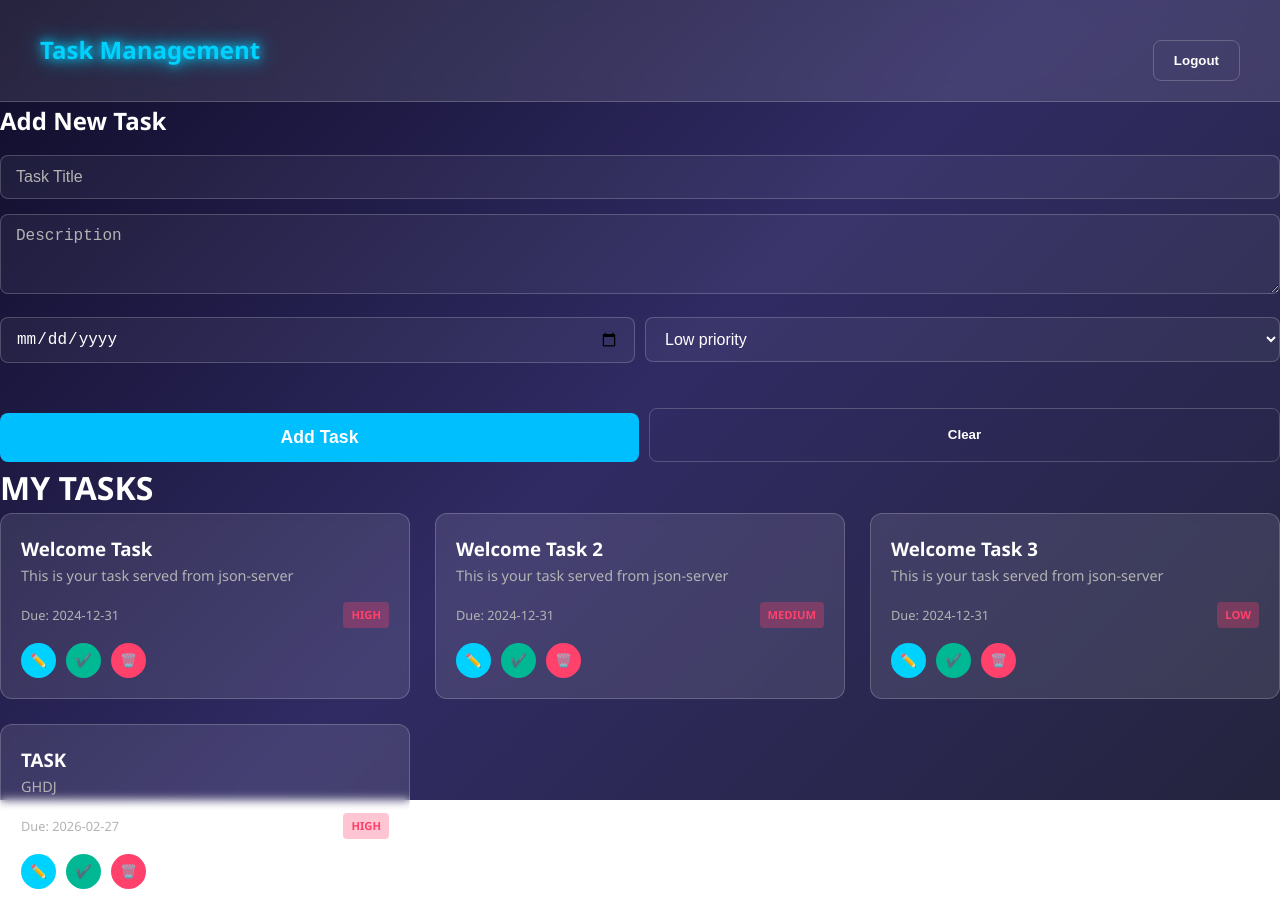
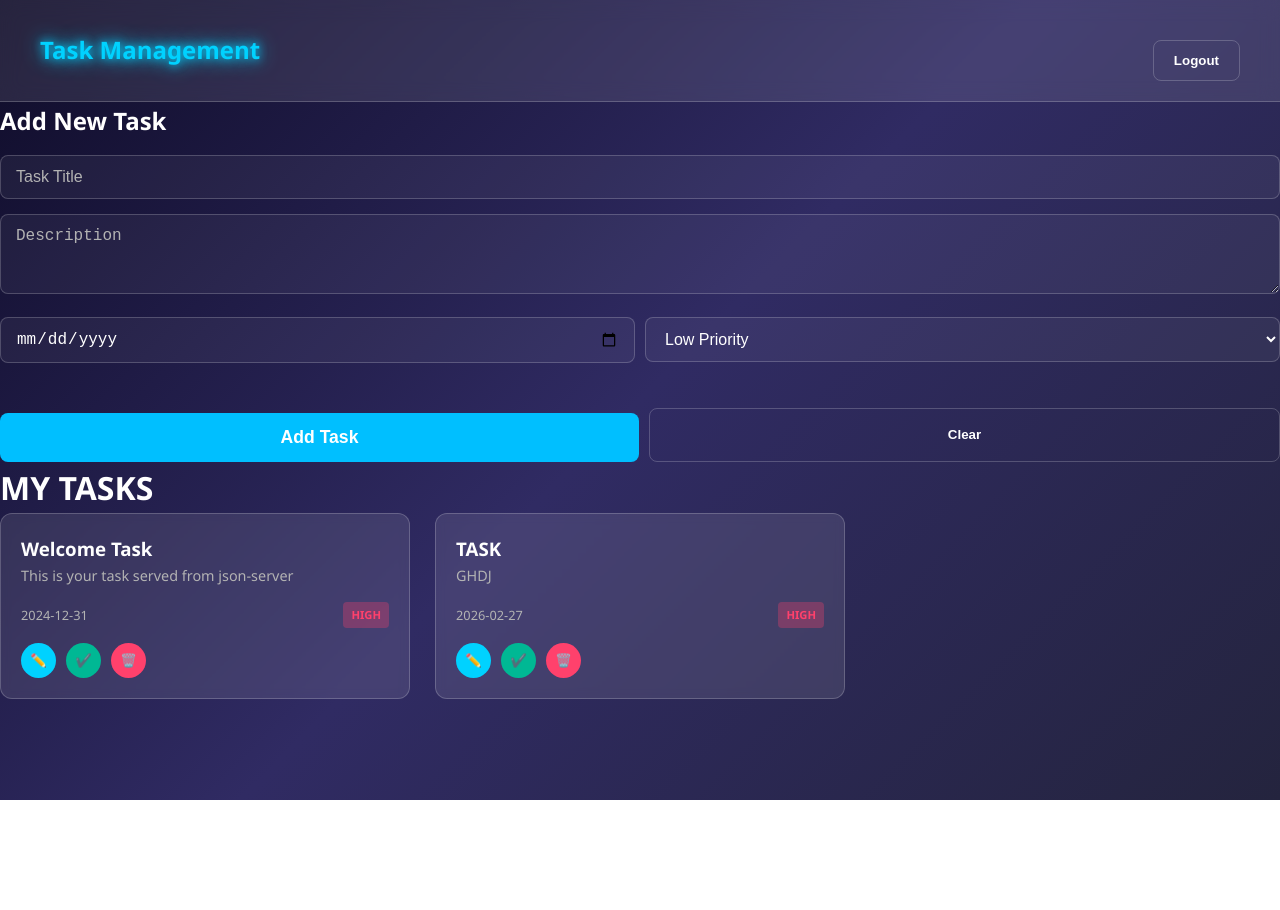
Before and after one commit to jignesh3500/student-task, a React (Vite) app: page /dashboard in a window 1280 px wide. After the commit the page ends 800 px from the top, so only its background shows below. Built offline with nearby package versions, Linux system fonts and the light colour scheme; data requests are answered from the project's data file; sample sign-in values are in the browser's storage.

Commit message:
[g][addit and delete]

```diff
--- a/db.json
+++ b/db.json
@@ -9,22 +9,6 @@
       "priority": "High"
     },
     {
-      "id": "2",
-      "title": "Welcome Task 2",
-      "description": "This is your task served from json-server",
-      "dueDate": "2024-12-31",
-      "completed": false,
-      "priority": "Medium"
-    },
-    {
-      "id": "3",
-      "title": "Welcome Task 3",
-      "description": "This is your task served from json-server",
-      "dueDate": "2024-12-31",
-      "completed": false,
-      "priority": "Low"
-    },
-    {
       "id": "856c",
       "title": "TASK",
       "description": "GHDJ",
--- a/src/components/TaskForm.jsx
+++ b/src/components/TaskForm.jsx
@@ -1,17 +1,43 @@
-import { useState } from "react";
+import React, { useEffect, useState } from "react";
 
-const TaskForm = ({ addTask }) => {  // Changed: Destructure addTask from props
-  const [formData, setFormData] = useState({  // Changed: Fixed typo (formData → setFormData)
+const TaskForm = ({ addTask, updateTask, editingTask }) => {
+  const [formData, setFormData] = useState({
     title: "",
     description: "",
     dueDate: "",
-    priority: "Low",
+    priority: "",
   });
+  const [errors, setErrors] = useState({});
+  useEffect(() => {
+    setFormData(editingTask);
+  }, [editingTask]);
+  const validate = () => {
+    const newErrors = {};
 
-  const [errors, setErrors] = useState({});
+    if (!formData.title.trim()) {
+      newErrors.title = "title is required.";
+    } else if (formData.title.length < 6) {
+      newErrors.title = "Minimum 6 character required.";
+    }
+
+    if (!formData.description.trim()) {
+      newErrors.description = "description is required.";
+    } else if (formData.description.length <= 6) {
+      newErrors.description = "Minimum 6 character required.";
+    }
+
+    if (!formData.dueDate) {
+      newErrors.dueDate = "date is required.";
+    }
+    setErrors(newErrors);
+    return Object.keys(newErrors).length === 0;
+  };
 
   const handleInputChange = (e) => {
-    setFormData({  // Changed: Fixed typo
+    //console.log(e.target.name,e.target.value)
+
+    //e.target.name = e.target.value
+    setFormData({
       ...formData,
       [e.target.name]: e.target.value,
     });
@@ -21,46 +47,25 @@ const TaskForm = ({ addTask }) => {  // Changed: Destructure addTask from props
       [e.target.name]: "",
     });
   };
-
-  const validate = () => {
-    const newErrors = {};
-
-    if (!formData.title.trim()) {
-      newErrors.title = "Task title is required";
+  const handleSubmit = (e) => {
+    e.preventDefault();
+    if (validate()) {
+      if (editingTask) {
+        updateTask(formData);
+      } else {
+        addTask(formData);
+      }
     }
-
-    if (!formData.dueDate) {
-      newErrors.dueDate = "Due date is required";
-    }
-
-    if (!formData.description.trim()) {
-      newErrors.description = "Description is required";
-    }
-
-    setErrors(newErrors);
-    return Object.keys(newErrors).length === 0;
+    resetForm();
   };
 
-  const handleSubmit = (e) => {
-    e.preventDefault();
-
-    if (validate()) {
-      addTask(formData);  // Changed: Call addTask prop function instead of TaskForm
-      alert("Task added successfully!");
-
-      // Optional: Clear form after successful submission
-      handleClear();
-    }
-  };
-
-  const handleClear = () => {
-    setFormData({  // Changed: Fixed typo
+  const resetForm = () => {
+    setFormData({
       title: "",
       description: "",
       dueDate: "",
-      priority: "Low",
+      priority: "",
     });
-    setErrors({});
   };
 
   return (
@@ -72,60 +77,59 @@ const TaskForm = ({ addTask }) => {  // Changed: Destructure addTask from props
             <input
               type="text"
               name="title"
-              value={formData.title}
+              value={formData?.title}
               placeholder="Task Title"
               onChange={handleInputChange}
             />
+            {/* Error Massage */}
             {errors.title && <span className="error-msg">{errors.title}</span>}
           </div>
+
           <div>
             <textarea
-              name="description"  // Changed: Removed unnecessary type="text"
-              value={formData.description}
               placeholder="Description"
+              value={formData?.description}
+              name="description"
               rows="3"
               onChange={handleInputChange}
             />
-            {errors.description && <span className="error-msg">{errors.description}</span>}
           </div>
+
           <div style={{ display: "flex", gap: "10px" }}>
             <div style={{ flex: 1 }}>
               <input
                 type="date"
-                name="dueDate"
-                value={formData.dueDate}
+                value={formData?.dueDate}
+                name="date"
                 onChange={handleInputChange}
               />
-              {errors.dueDate && (
+              {errors.date && (
                 <span className="error-msg">{errors.dueDate}</span>
               )}
             </div>
+
             <div style={{ flex: 1 }}>
               <select
                 name="priority"
-                value={formData.priority}
+                value={formData?.priority}
                 onChange={handleInputChange}
               >
-                <option value="Low">Low priority</option>
-                <option value="Medium">Medium priority</option>
-                <option value="High">High priority</option>
+                <option value="Low">Low Priority</option>
+                <option value="Medium">Medium Priority</option>
+                <option value="High">High Priority</option>
               </select>
             </div>
           </div>
+
           <div
             className="form-actions"
             style={{ display: "flex", gap: "10px", marginTop: "10px" }}
           >
             <button type="submit" className="btn-primary" style={{ flex: 1 }}>
-              Add Task
+              {editingTask ? "Update" : "Add"} Task
             </button>
 
-            <button
-              type="button"
-              className="btn-secondary"
-              style={{ flex: 1 }}
-              onClick={handleClear}
-            >
+            <button type="button" className="btn-secondary" style={{ flex: 1 }}>
               Clear
             </button>
           </div>
--- a/src/components/TaskList.jsx
+++ b/src/components/TaskList.jsx
@@ -1,20 +1,25 @@
-import { useEffect } from "react";
+import React from "react";
 
-const TaskList = ({ tasks }) => {
-useEffect(()=>{
-  console.log(tasks);
-},[]);
+const TaskList = ({ tasks, editingTask, deletingTask }) => {
+  const handleEditClick = (task) => {
+    editingTask(task);
+  }
+   const handleDeleteClick = (taskId) => {
+    deletingTask(taskId);
+  }
   return (
     <>
       <div className="task-grid">
         {tasks.map((task) => (
-          <div className="task-card" style={{ position: "relative" }}>
+          <div key={task.id} className="task-card" style={{ position: "relative" }}>
             <h3>{task.title}</h3>
             <p>{task.description}</p>
 
             <div className="task-meta">
-              <span>Due: {task.dueDate}</span>
-              <span className="priority-badge priority-high">{task.priority}</span>
+              <span>{task.dueDate}</span>
+              <span className="priority-badge priority-high">
+                {task.priority}
+              </span>
             </div>
 
             <div className="task-actions">
@@ -22,6 +27,7 @@ useEffect(()=>{
                 className="btn-icon"
                 style={{ background: "#00d2ff" }}
                 title="Edit Task"
+                onClick={() => handleEditClick(task)}
               >
                 ✏️
               </button>
@@ -38,6 +44,7 @@ useEffect(()=>{
                 className="btn-icon"
                 style={{ background: "#ff416c" }}
                 title="Delete Task"
+                onClick={()=> handleDeleteClick(task.id)}
               >
                 🗑️
               </button>
--- a/src/pages/Dashboard.jsx
+++ b/src/pages/Dashboard.jsx
@@ -8,6 +8,7 @@ import TaskForm from "../components/TaskForm";
 const Dashboard = () => {
   const navigate = useNavigate();
   const [tasks, setTasks] = useState([]);
+  const[ editTask ,setEditTask]= useState();
 
   const fetchData = async () => {
     try {
@@ -30,28 +31,58 @@ const Dashboard = () => {
     navigate("/login");
   };
 
-  const handleAddTask = async(newTask) => {
-    const tasktoAdd = {...newTask, completed: false}
+  const handleAddTask = async (newTask) => {
+    const tasktoAdd = { ...newTask, completed: false };
     try {
-      const response = await fetch("http://localhost:3000/tasks",{
-      method: "POST",
-      headers: {"Content-Type":"application/json"},
-      body: JSON.stringify(tasktoAdd)
-    });
-    console.log(tasktoAdd);
-    const data = await response.json();
-    setTasks([...tasks, data])
+      const response = await fetch("http://localhost:3000/tasks", {
+        method: "POST",
+        headers: { "Content-Type": "application/json" },
+        body: JSON.stringify(tasktoAdd)
+      });
+      console.log(tasktoAdd);
+      const data = await response.json();
+      setTasks([...tasks, data]);
     } catch (error) {
       console.log(error);
     }
   };
 
+    const handleUpdateTask = async (updateTask) => {
+
+    try {
+      await fetch(`http://localhost:3000/tasks/${updatedTask.id}`, {
+        method: "PUT",
+        headers: { "Content-Type": "application/json" },
+        body: JSON.stringify(updateTask)
+      })
+      setTasks(tasks.map ((task)=>(task.id === updateTask.id ? {...updateTask}: task)))
+    } catch (error) {
+      console.log(error);
+    }
+  };
+
+
+  const editingTask = (editingTask) => {
+    console.log(editTask)
+    setEditTask(editingTask)
+  };
+
+  const handleDeleteTask =async(id)=>{
+    try{
+      await fetch(`http://localhost:3000/tasks/${id}`,{
+        method:"DELETE"
+      })
+      setTasks(tasks.filter((task)=>task.id !==id))
+    }catch(error){
+      console.log(error)
+   }
+  }
   return (
     <div>
       <Navbar title="Task Management" onLogout={handleLogout} />
-      <TaskForm addTask={handleAddTask} />
+      <TaskForm addTask={handleAddTask} updateTask={handleUpdateTask} editingTask={editTask}  />
       <h1>MY TASKS</h1>
-      <TaskList tasks={tasks} />
+      <TaskList tasks={tasks} editingTask={editingTask} deletingTask={handleDeleteTask} />
     </div>
   );
 };
```
